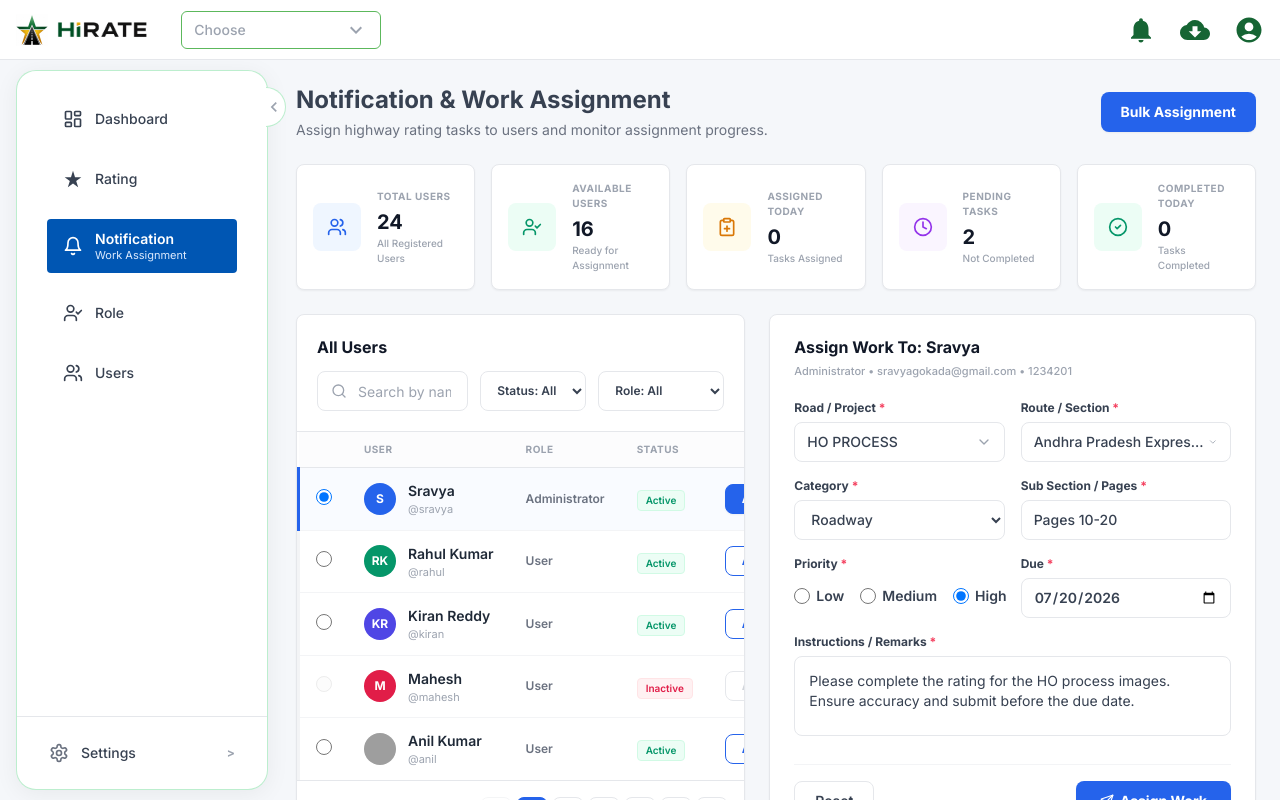
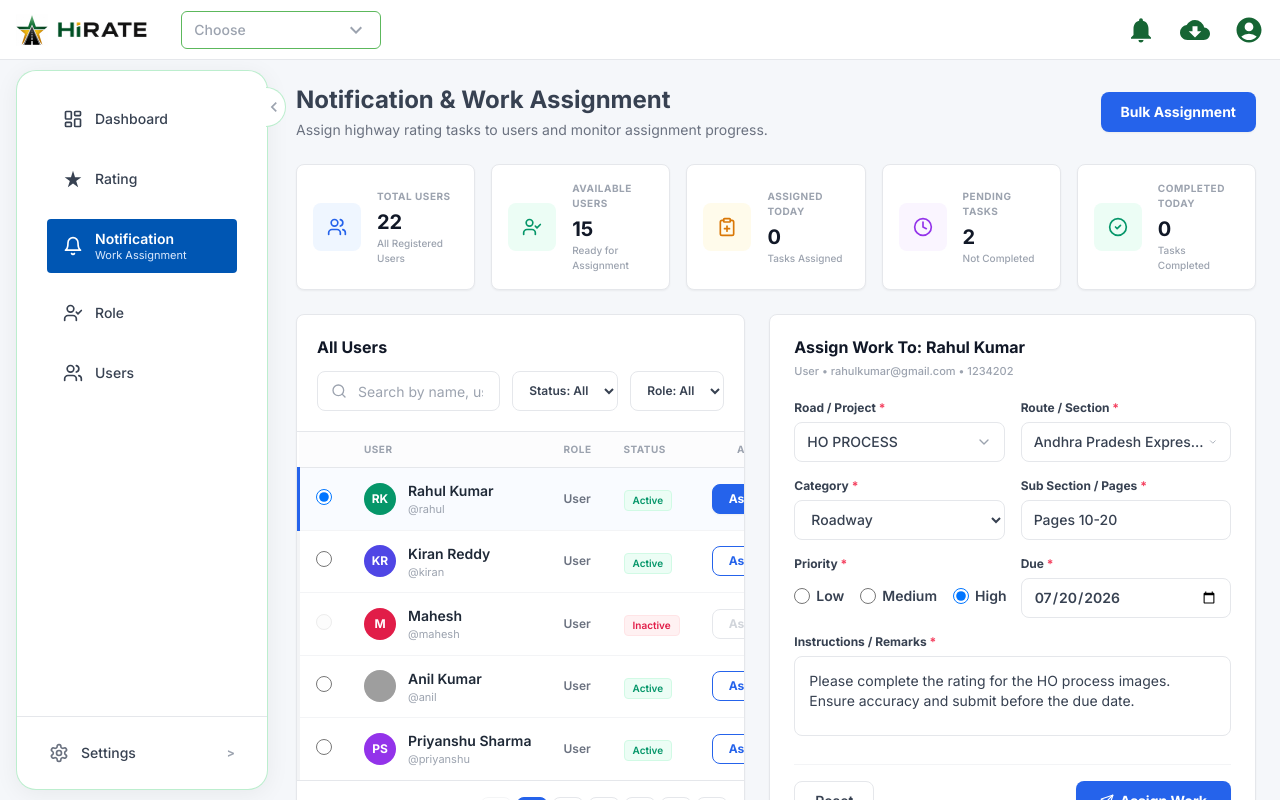
Before and after one commit to MindsCHW/Hi-rate, a React (Vite) app in the folder frontend/: page /notification in a window 1280 px wide. Built offline with nearby package versions, Linux system fonts and the light colour scheme; grey boxes are pictures that could not be loaded.

Commit message:
Restrict task assignment to User role only and prevent changing role of users with active tasks

```diff
--- a/frontend/src/pages/NotificationPage.jsx
+++ b/frontend/src/pages/NotificationPage.jsx
@@ -121,10 +121,10 @@ const NotificationPage = () => {
   const [userPage, setUserPage] = useState(1);
   const USERS_PER_PAGE = 5;
 
-  // Selected User ID state (defaults to Sravya)
+  // Selected User ID state (defaults to first user with role 'User')
   const [selectedUserId, setSelectedUserId] = useState(() => {
-    const firstUser = users[0];
-    return firstUser ? firstUser.id || firstUser.email : '1234201';
+    const firstUser = users.find(u => u.role.toLowerCase() === 'user');
+    return firstUser ? firstUser.id || firstUser.email : '';
   });
 
   const selectedEmployee = users.find(u => (u.id || u.email) === selectedUserId);
@@ -476,7 +476,7 @@ const NotificationPage = () => {
   const bulkRouteDisplayValue = bulkSelectedRouteProject ? bulkSelectedRouteProject.displayName : 'Select Route / Section';
 
   // Calculations for auto-splitting or full pages allocation
-  const activeBulkUsers = users.filter(u => u.status === 'Active');
+  const activeBulkUsers = users.filter(u => u.status === 'Active' && u.role.toLowerCase() === 'user');
   const selectedBulkUsers = activeBulkUsers.filter(u => bulkFormData.selectedUserIds.includes(u.id || u.email));
   const totalPagesNum = parseInt(bulkFormData.totalPages) || 0;
   const bulkPreviewList = [];
@@ -769,6 +769,8 @@ const NotificationPage = () => {
 
   // Filter users based on query and filters
   const filteredUsers = users.filter(user => {
+    if (user.role.toLowerCase() !== 'user') return false;
+
     const query = searchQuery.toLowerCase().trim();
     const matchesSearch = !query ||
       (user.name && user.name.toLowerCase().includes(query)) ||
@@ -792,7 +794,7 @@ const NotificationPage = () => {
   const todayDateStr = new Date().toLocaleDateString('en-GB', { day: '2-digit', month: 'short', year: 'numeric' }); // e.g. "21 Jul 2026"
 
   // 1. Total Users
-  const totalUsersCount = users.length;
+  const totalUsersCount = users.filter(u => u.role.toLowerCase() === 'user').length;
 
   // 2. Available Users = Active Users - Users with Assigned/In Progress/Pending tasks
   const namesWithUnfinished = new Set(
@@ -800,7 +802,7 @@ const NotificationPage = () => {
       .filter(a => a.status !== 'Completed')
       .map(a => a.userName)
   );
-  const activeUsersCount = users.filter(u => u.status === 'Active');
+  const activeUsersCount = users.filter(u => u.status === 'Active' && u.role.toLowerCase() === 'user');
   const availableUsersCount = activeUsersCount.filter(u => !namesWithUnfinished.has(u.name)).length;
 
   // 3. Assigned Today
@@ -967,8 +969,6 @@ const NotificationPage = () => {
                       className="h-10 px-3 border border-gray-200 rounded-lg text-xs bg-white text-gray-700 font-semibold focus:outline-none focus:border-blue-600 cursor-pointer shrink-0"
                     >
                       <option value="">Role: All</option>
-                      <option value="Administrator">Administrator</option>
-                      <option value="SPV">SPV</option>
                       <option value="User">User</option>
                     </select>
                   </div>
--- a/frontend/src/pages/UserManagementPage.jsx
+++ b/frontend/src/pages/UserManagementPage.jsx
@@ -128,6 +128,28 @@ const UserManagementPage = () => {
     }
 
     if (editingUserId) {
+      // Find the user's original role first to check if they are changing from User to SPV/Administrator
+      const originalUser = users.find(u => u.email === editingUserId);
+      const isRoleChangingFromUser = originalUser &&
+        originalUser.role.toLowerCase() === 'user' &&
+        formData.role.toLowerCase() !== 'user';
+
+      if (isRoleChangingFromUser) {
+        // Retrieve assignments to check if this user has unfinished tasks
+        const savedAssignments = localStorage.getItem('hirate-assignments');
+        const assignments = savedAssignments ? JSON.parse(savedAssignments) : [];
+
+        const hasActiveTasks = assignments.some(a =>
+          a.userName.toLowerCase() === originalUser.name.toLowerCase() &&
+          a.status !== 'Completed'
+        );
+
+        if (hasActiveTasks) {
+          setErrorMessage('Cannot change role. This user has active task assignments. Please reassign or complete their tasks first.');
+          return;
+        }
+      }
+
       // EDIT MODE: Update existing record
       setUsers(prev => prev.map(u => u.email === editingUserId ? {
         ...u,
```
